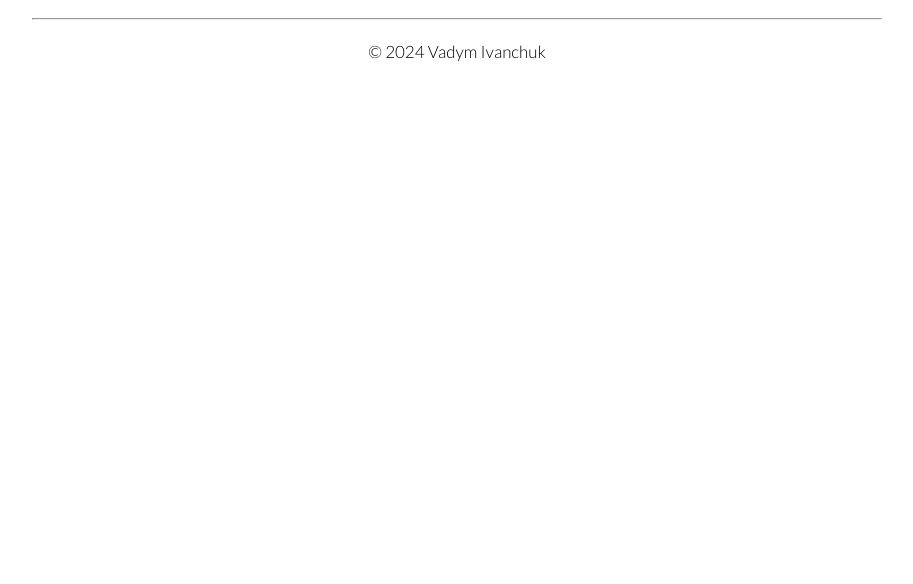
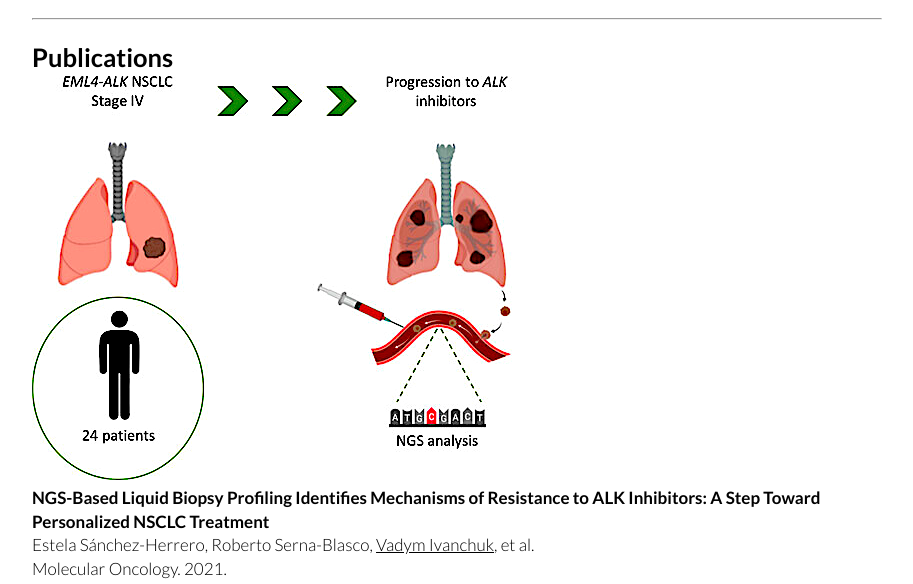
Before and after one commit to ivadym/ivadym.github.io, a Jekyll site: the page built from index.html, in a window 1280 px wide. Shown: the part 393-977 px from the top of the page, without its empty margins (183-1096 px from the left). Built offline with Jekyll 4.4.1, drawn with Linux system fonts in a browser that asks for light colours; before the commit the page ends 900 px from its top, so only the background shows below that; some of the changed text lies outside the part shown; grey boxes are pictures that could not be loaded.

Commit message:
Update publications HTML

```diff
--- a/_data/urls.yml
+++ b/_data/urls.yml
@@ -2,3 +2,9 @@
   github: https://github.com/ivadym
   scholar: https://scholar.google.com/citations?hl=en&user=mkH9jCIAAAAJ
   x_twitter: https://twitter.com/VadymIvanchuk
+
+publications:
+  beyondcell_github: https://github.com/cnio-bu/beyondcell
+  beyondcell_paper: https://doi.org/10.1186/s13073-021-01001-x
+  vALK_github: https://github.com/ivadym/vALK
+  vALK_paper: https://doi.org/10.1002/1878-0261.13033
--- a/_includes/publications.html
+++ b/_includes/publications.html
@@ -0,0 +1,47 @@
+<div class="publications">
+  <h2>Publications</h2>
+  <div class="paper">
+    <div class="paper-logo">
+      <img
+        src="{{ site.data.assets.images.publications.liquid_biopsy_NSCLC }}"
+        alt="NGS ALK publication"
+      />
+    </div>
+    <div class="paper-description">
+      <h4 class="paper-title">
+        NGS-Based Liquid Biopsy Profiling Identifies Mechanisms of Resistance to ALK Inhibitors: A
+        Step Toward Personalized NSCLC Treatment
+      </h4>
+      <div class="paper-authors">
+        Estela Sánchez-Herrero, Roberto Serna-Blasco, <u>Vadym Ivanchuk</u>, et al.
+      </div>
+      <div class="paper-journal">Molecular Oncology. 2021.</div>
+    </div>
+    <div class="paper-buttons buttons">
+      <a href="{{ site.data.urls.publications.vALK_paper }}" class="button">Paper</a>
+      <a href="{{ site.data.urls.publications.vALK_github }}" class="button">GitHub</a>
+    </div>
+  </div>
+  <div class="paper">
+    <div class="paper-logo">
+      <img
+        src="{{ site.data.assets.images.publications.beyondcell }}"
+        alt="Beyondcell publication"
+      />
+    </div>
+    <div class="paper-description">
+      <h4 class="paper-title">
+        Beyondcell: Targeting Cancer Therapeutic Heterogeneity in Single-Cell RNA-Seq Data
+      </h4>
+      <div class="paper-authors">
+        Coral Fustero-Torre, María José Jiménez-Santos, Santiago García-Martín, Carlos
+        Carretero-Puche, Luis García-Jimeno, <u>Vadym Ivanchuk</u>, et al.
+      </div>
+      <div class="paper-journal">Genome Medicine. 2021.</div>
+    </div>
+    <div class="paper-buttons buttons">
+      <a href="{{ site.data.urls.publications.beyondcell_paper }}" class="button">Paper</a>
+      <a href="{{ site.data.urls.publications.beyondcell_github }}" class="button">GitHub</a>
+    </div>
+  </div>
+</div>
```
Also changed, not shown: _includes/_publications.html (deleted, +0 -42 lines).
